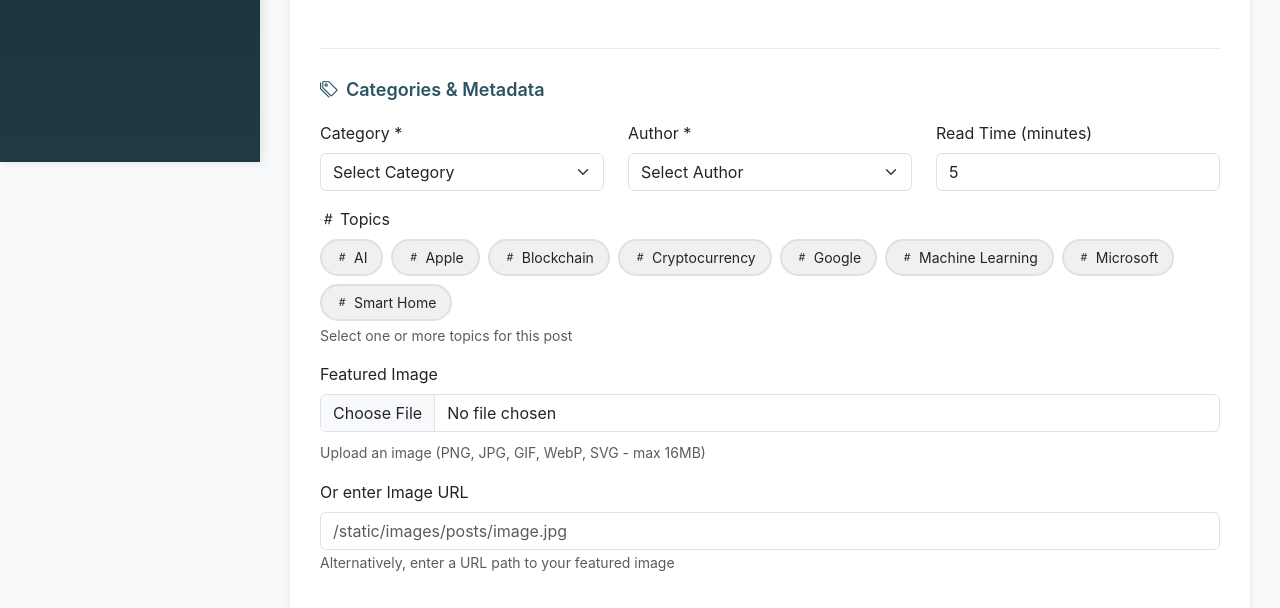
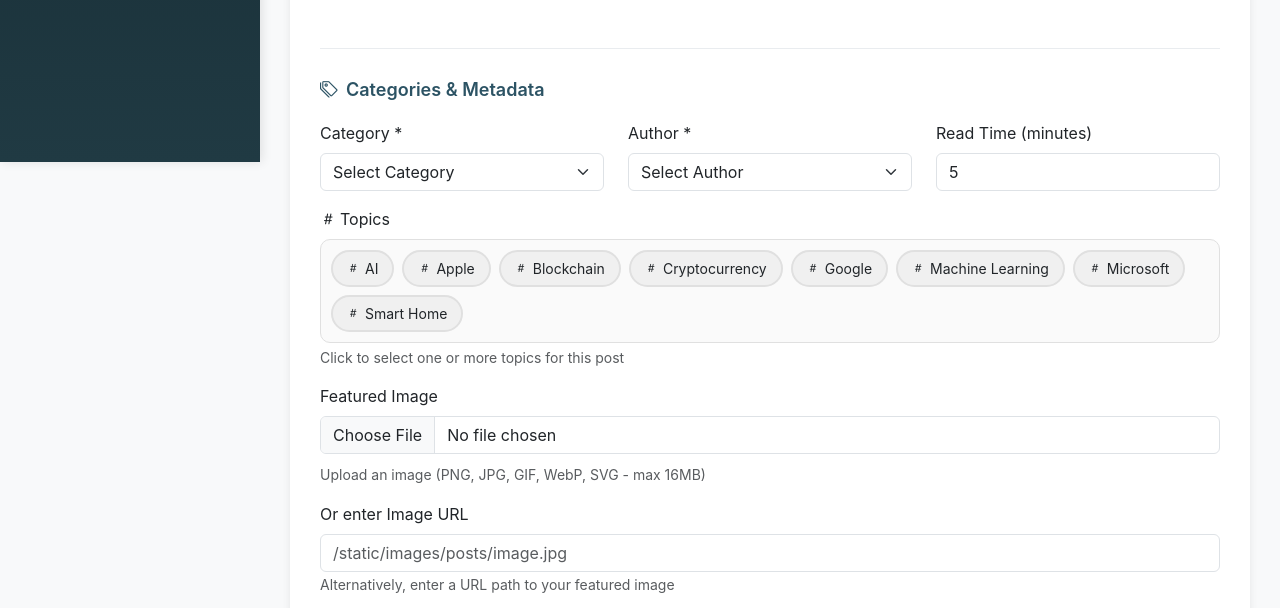
Before and after one commit to siddartha1192/blogging, a Flask app: page /admin/create-post in a window 1280 px wide. Shown: the part 638-1246 px from the top of the page. Run offline with Flask 3, Linux system fonts and the light colour scheme; the visitor is signed in with stand-in values (Sample User, id 1); some libraries are stand-ins or nearby versions.

Commit message:
Fix topic chip click handling and add scrollable container
- Replace <label> with <div> to avoid double-toggle from browser's
  native label-checkbox interaction
- Use explicit JS click handler that manually toggles checkbox + class
- Add scrollable container (max-height 180px) with border for the
  topics grid so long lists don't blow out the form

https://claude.ai/code/session_01YA9uDcNMnvmLS7fjNmZMWD

```diff
--- a/templates/admin/create_post.html
+++ b/templates/admin/create_post.html
@@ -49,6 +49,12 @@
         display: flex;
         flex-wrap: wrap;
         gap: 8px;
+        max-height: 180px;
+        overflow-y: auto;
+        padding: 10px;
+        border: 1px solid #e0e0e0;
+        border-radius: 10px;
+        background: #fafafa;
     }
     .topic-chip {
         display: flex;
@@ -216,18 +222,18 @@
 
             <div class="mb-3">
                 <label class="form-label"><i class="bi bi-hash me-1"></i>Topics</label>
-                <div class="topics-grid">
+                <div class="topics-grid" id="topicsGrid">
                     {% for topic in topics %}
-                    <label class="topic-chip" onclick="this.classList.toggle('selected')">
+                    <div class="topic-chip" data-topic-id="{{ topic.id }}">
                         <input type="checkbox" name="topic_ids" value="{{ topic.id }}">
                         <i class="bi bi-hash"></i>{{ topic.name }}
-                    </label>
+                    </div>
                     {% endfor %}
                     {% if not topics %}
                     <small class="text-muted">No topics available. <a href="{{ url_for('admin_manage') }}">Create topics</a> first.</small>
                     {% endif %}
                 </div>
-                <small class="text-muted mt-1 d-block">Select one or more topics for this post</small>
+                <small class="text-muted mt-1 d-block">Click to select one or more topics for this post</small>
             </div>
 
             <div class="mb-3">
@@ -394,5 +400,14 @@
             return false;
         }
     });
+
+    // Topic chip click handler
+    document.querySelectorAll('#topicsGrid .topic-chip').forEach(function(chip) {
+        chip.addEventListener('click', function() {
+            var cb = this.querySelector('input[type="checkbox"]');
+            cb.checked = !cb.checked;
+            this.classList.toggle('selected', cb.checked);
+        });
+    });
 </script>
 {% endblock %}
```
Also changed, not shown: templates/admin/edit_post.html (+19 -4 lines).
